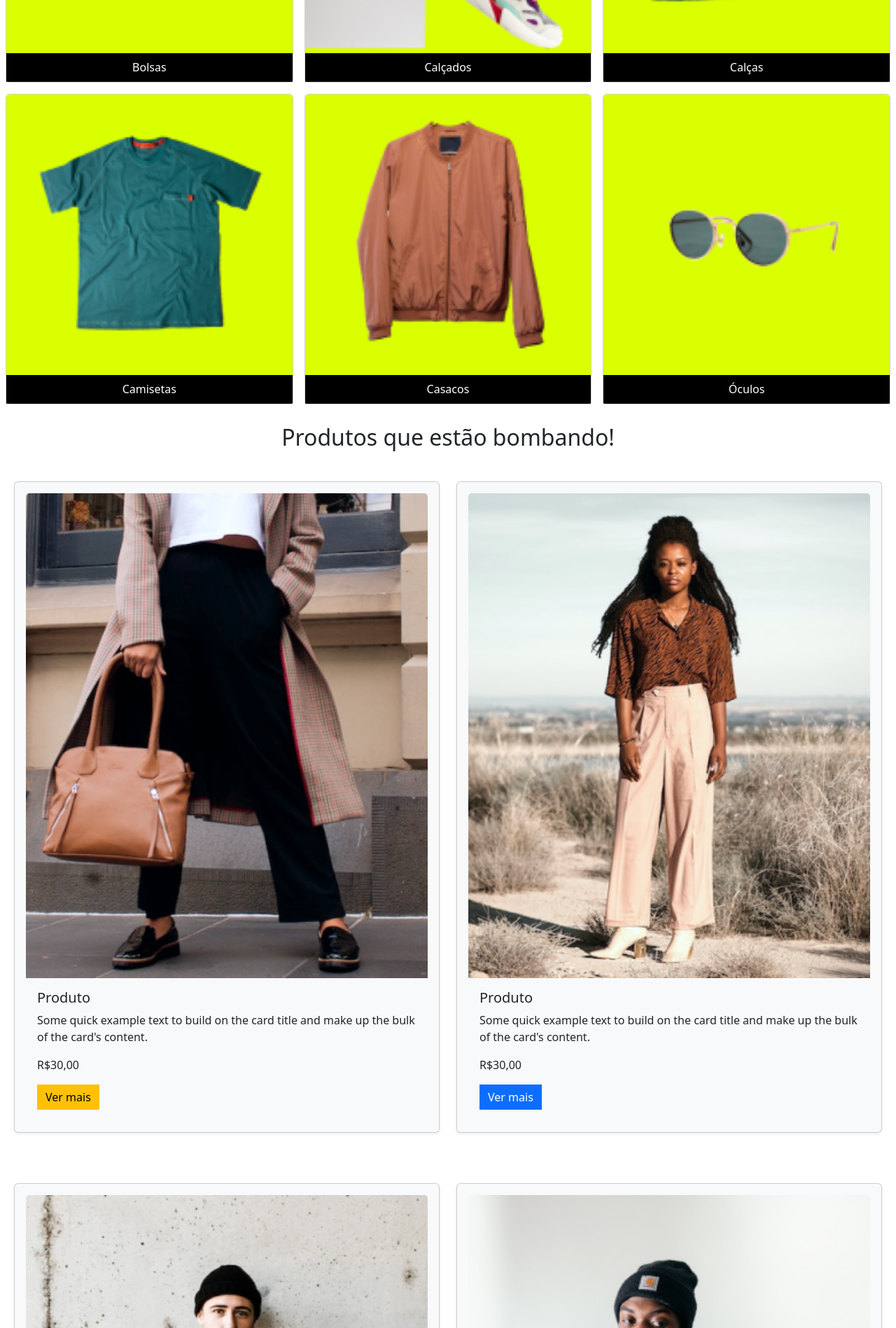
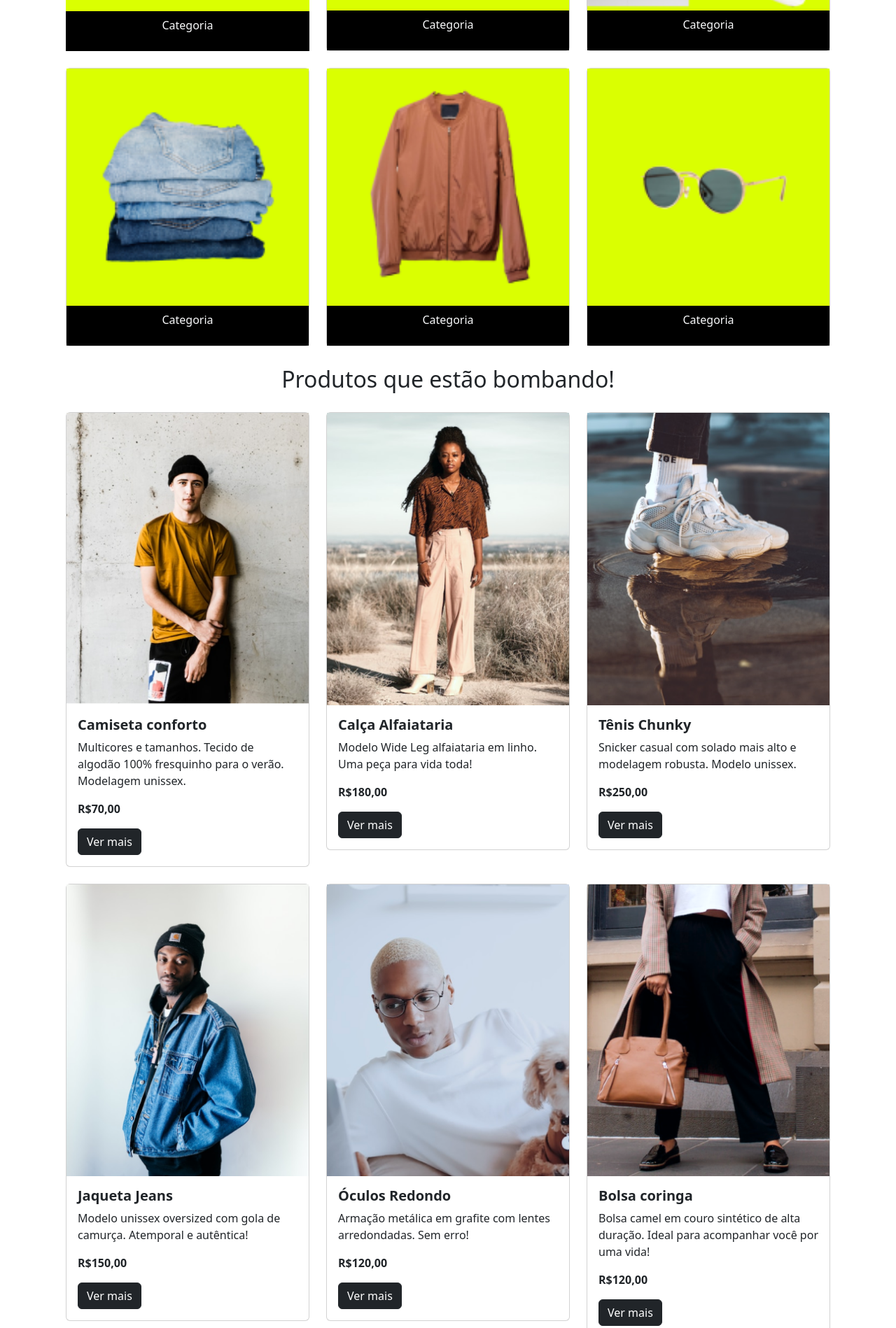
Before and after one commit to keodevspace/Meteora_ECommerce, a plain HTML site: page index.html in a window 1280 px wide. Shown: the part 840-2738 px from the top of the page at 70% size. Drawn offline with nearby package versions, Linux system fonts and the light colour scheme.

Commit message:
finished html v1

```diff
--- a/index.html
+++ b/index.html
@@ -116,196 +116,219 @@
     <!-- cards -->
     <h2 class="container text-center my-4">Busque por categoria</h2>
 
-    <div container class="row mx-auto g-3"> <!--grid and breakpoint-->
+    <div class="container row mx-auto g-4">
         <div class="col-6 col-md-4 col-xxl-2">
-            <div class="card">
-              <img src="./assets/Desktop/categorias/categoria-bolsa.png" class="card-img-top" alt="categoria1-desktop">
-              <div class="card-header bg-black text-bg-dark">
-                <p class="text-center card-text">
-                  Bolsas
-                </p>
-              </div>
-            </div>
-          </div>
-          <div class="col-6 col-md-4 col-xxl-2">
-            <div class="card">
-                <img src="./assets/Desktop/categorias/categoria-calcados.png" class="card-img-top" alt="categoria1-desktop">
-              <div class="card-header bg-black text-bg-dark">
-                <p class="text-center card-text">
-                  Calçados
-                </p>
-              </div>
-            </div>
-          </div>
-          <div class="col-6 col-md-4 col-xxl-2">
-            <div class="card">
-                <img src="./assets/Desktop/categorias/categoria-calcas.png" class="card-img-top" alt="categoria1-desktop">
-              <div class="card-header bg-black text-bg-dark">
-                <p class="text-center card-text">
-                  Calças
-                </p>
-              </div>
-            </div>
-          </div>
-          <div class="col-6 col-md-4 col-xxl-2">
-            <div class="card">
-
-                <img src="./assets/Desktop/categorias/categoria-camiseta.png" class="card-img-top" alt="categoria1-desktop">
-
-              <div class="card-header bg-black text-bg-dark">
-                <p class="text-center card-text">
-                  Camisetas
-                </p>
-              </div>
-            </div>
-          </div>
-          <div class="col-6 col-md-4 col-xxl-2">
-            <div class="card">
-
-                <img src="./assets/Desktop/categorias/categoria-casacos.png" class="card-img-top" alt="categoria1-desktop">
-
-              <div class="card-header bg-black text-bg-dark">
-                <p class="text-center card-text">
-                  Casacos
-                </p>
-              </div>
-            </div>
-          </div>
-          <div class="col-6 col-md-4 col-xxl-2">
-            <div class="card">
-
-            <img src="./assets/Desktop/categorias/categoria-oculos.png" class="card-img-top" alt="categoria1-desktop">
-
-              <div class="card-header bg-black text-bg-dark">
-                <p class="text-center card-text">
-                  Óculos
+            <div class="card border-0">
+                <img class="d-md-none d-block" src="./assets/Mobile/categorias/categoria-camiseta.png"
+                    alt="Camiseta masculina de manga na cor verde, com bolso, com detalhe vermelho">
+                <img class="d-none d-md-block d-xl-none" src="./assets/Tablet/categorias/categoria-camiseta.png"
+                    alt="Camiseta masculina de manga na cor verde, com bolso, com detalhe vermelho">
+                <img class="d-none d-xl-block" src="./assets/Desktop/categorias/categoria-camiseta.png"
+                    alt="Camiseta masculina de manga na cor verde, com bolso, com detalhe vermelho">
+                <div class="card-header bg-black text-light">
+                    <p class="text-center">
+                        Categoria
                     </p>
                 </div>
             </div>
         </div>
 
-    <h2 class="container text-center my-4 p-1 ">Produtos que estão bombando!</h2>
-
-    <div>
-        <div class="row mx-auto"> <!--grid and breakpoint-->
-            <div class="col-12 col-md-6 col-xxl-4 pb-4">
-                <div class="card shadow-sm p-3 mb-5 bg-body-tertiary rounded">
-
-                    <img class="img-fluid d-md-none" src="./assets/Mobile/produtos/bolsa.png" class="card-img-top" alt="produto1">
-
-                    <img class="img-fluid d-none d-md-block d-xl-none"  src="./assets/Tablet/produtos/bolsa.png" class="card-img-top" alt="produto1">
-
-                    <img src="./assets/Desktop/produtos/bolsa.png" class="card-img-top" alt="produto1">
-
-                    <div class="card-body">
-                        <h5 class="card-title">Produto</h5>
-                        <p class="card-text">Some quick example text to build on the card title and make up the bulk of
-                            the card's
-                            content.</p>
-                        <p>R$30,00</p>
-                        <a href="#" class="btn btn-warning rounded-0 border-0">Ver mais</a>
+        <div class="col-6 col-md-4 col-xxl-2">
+            <div class="card">
+                <img class="d-md-none d-block" src="./assets/Mobile/categorias/categoria-bolsa.png"
+                    alt="Bolsa feminina de couro na cor marrom, com cortes quadrados, e alça dourada em formato de corrente com detalhe verde, em fundo verde limão.">
+                <img class="d-none d-md-block d-xl-none" src="./assets/Tablet/categorias/categoria-bolsas.png"
+                    alt="Bolsa feminina de couro na cor marrom, com cortes quadrados, e alça dourada em formato de corrente com detalhe verde, em fundo verde limão.">
+                <img class="d-none d-xl-block" src="./assets/Desktop/categorias/categoria-bolsa.png"
+                    alt="Bolsa feminina de couro na cor marrom, com cortes quadrados, e alça dourada em formato de corrente com detalhe verde, em fundo verde limão.">
+                <div class="card-header bg-black text-light">
+                    <p class="text-center">
+                        Categoria
+                    </p>
                 </div>
             </div>
         </div>
-            <div class="col-12 col-md-6 col-xxl-4 pb-4">
-                <div class="card shadow-sm p-3 mb-5 bg-body-tertiary rounded">
 
-                    <img class="img-fluid d-md-none" src="./assets/Mobile/produtos/calca.png" class="card-img-top" alt="produto">
+        <div class="col-6 col-md-4 col-xxl-2">
+            <div class="card">
+                <img class="d-md-none d-block" src="./assets/Mobile/categorias/categoria-calcados.png"
+                    alt="Par de tênis unissex com cor predominante branca e traços na cores laranja, azul, verde e cadarço vermelho, em fundo verde limão.">
+                <img class="d-none d-md-block d-xl-none" src="./assets/Tablet/categorias/categoria-calcados.png"
+                    alt="Par de tênis unissex com cor predominante branca e traços na cores laranja, azul, verde e cadarço vermelho, em fundo verde limão.">
+                <img class="d-none d-xl-block" src="./assets/Desktop/categorias/categoria-calcados.png"
+                    alt="Par de tênis unissex com cor predominante branca e traços na cores laranja, azul, verde e cadarço vermelho, em fundo verde limão.">
 
-                    <img class="img-fluid d-none d-md-block d-xl-none"  src="./assets/Tablet/produtos/calca.png" class="card-img-top" alt="produto">
-
-                    <img src="./assets/Desktop/produtos/calca.png" class="card-img-top" alt="produto1">
-
-                    <div class="card-body">
-                        <h5 class="card-title">Produto</h5>
-                        <p class="card-text">Some quick example text to build on the card title and make up the bulk of
-                            the card's
-                            content.</p>
-                        <p>R$30,00</p>
-                        <a href="#" class="btn btn-primary botao-lilas rounded-0 border-0">Ver mais</a>
+                <div class="card-header bg-black text-light">
+                    <p class="text-center">
+                        Categoria
+                    </p>
                 </div>
             </div>
         </div>
-            <div class="col-12 col-md-6 col-xxl-4 pb-4">
-                <div class="card shadow-sm p-3 mb-5 bg-body-tertiary rounded">
 
-                    <img class="img-fluid d-md-none" src="./assets/Mobile/produtos/camiseta.png" class="card-img-top" alt="produto">
+        <div class="col-6 col-md-4 col-xxl-2">
+            <div class="card">
+                <img class="d-md-none d-block" src="./assets/Mobile/categorias/categoria-calcas.png"
+                    alt="Camiseta masculina de manga na cor verde, com bolso, com detalhe vermelho">
+                <img class="d-none d-md-block d-xl-none" src="./assets/Tablet/categorias/categoria-calcas.png"
+                    alt="Camiseta masculina de manga na cor verde, com bolso, com detalhe vermelho">
+                <img class="d-none d-xl-block" src="./assets/Desktop/categorias/categoria-calcas.png"
+                    alt="Camiseta masculina de manga na cor verde, com bolso, com detalhe vermelho">
 
-                    <img class="img-fluid d-none d-md-block d-xl-none"  src="./assets/Tablet/produtos/camiseta.png" class="card-img-top" alt="produto">
-
-                    <img src="./assets/Desktop/produtos/camiseta.png" class="card-img-top" alt="produto">
-
-                    <div class="card-body">
-                        <h5 class="card-title">Produto</h5>
-                        <p class="card-text">Some quick example text to build on the card title and make up the bulk of
-                            the card's
-                            content.</p>
-                        <p>R$30,00</p>
-                        <a href="#" class="btn btn-primary botao-lilas rounded-0 border-0">Ver mais</a>
+                <div class="card-header bg-black text-light">
+                    <p class="text-center">
+                        Categoria
+                    </p>
                 </div>
             </div>
         </div>
-            <div class="col-12 col-md-6 col-xxl-4 pb-4">
-                <div class="card shadow-sm p-3 mb-5 bg-body-tertiary rounded">
 
-                    <img class="img-fluid d-md-none" src="./assets/Mobile/produtos/jaqueta-jeans.png" class="card-img-top" alt="produto">
+        <div class="col-6 col-md-4 col-xxl-2">
+            <div class="card">
+                <img class="d-md-none d-block" src="./assets/Mobile/categorias/categoria-casacos.png"
+                    alt="Casaco masculino na cor marrom em fundo verde limão.">
+                <img class="d-none d-md-block d-xl-none" src="./assets/Tablet/categorias/categoria-casacos.png"
+                    alt="Casaco masculino na cor marrom em fundo verde limão.">
+                <img class="d-none d-xl-block" src="./assets/Desktop/categorias/categoria-casacos.png"
+                    alt="Casaco masculino na cor marrom em fundo verde limão.">
 
-                    <img class="img-fluid d-none d-md-block d-xl-none"  src="./assets/Tablet/produtos/jaqueta-jeans.png" class="card-img-top" alt="produto">
-
-                    <img src="./assets/Desktop/produtos/jaqueta-jeans.png" class="card-img-top" alt="produto">
-
-                    <div class="card-body">
-                        <h5 class="card-title">Produto</h5>
-                        <p class="card-text">Some quick example text to build on the card title and make up the bulk of
-                            the card's
-                            content.</p>
-                        <p>R$30,00</p>
-                        <a href="#" class="btn btn-primary botao-lilas rounded-0 border-0">Ver mais</a>
+                <div class="card-header bg-black text-light">
+                    <p class="text-center">
+                        Categoria
+                    </p>
                 </div>
             </div>
         </div>
-            <div class="col-12 col-md-6 col-xxl-4 pb-4">
-                <div class="card shadow-sm p-3 mb-5 bg-body-tertiary rounded">
 
-                    <img class="img-fluid d-md-none" src="./assets/Mobile/produtos/oculos.png" class="card-img-top" alt="produto">
+        <div class="col-6 col-md-4 col-xxl-2">
+            <div class="card">
+                <img class="d-md-none d-block" src="./assets/Mobile/categorias/categoria-oculos.png"
+                    alt="Óculos de Sol com lentes arredondadas e armação dourada, em fundo verde limão.">
+                <img class="d-none d-md-block d-xl-none" src="./assets/Tablet/categorias/categoria-oculos.png"
+                    alt="Óculos de Sol com lentes arredondadas e armação dourada, em fundo verde limão.">
+                <img class="d-none d-xl-block" src="./assets/Desktop/categorias/categoria-oculos.png"
+                    alt="Óculos de Sol com lentes arredondadas e armação dourada, em fundo verde limão.">
 
-                    <img class="img-fluid d-none d-md-block d-xl-none"  src="./assets/Tablet/produtos/oculos.png" class="card-img-top" alt="produto">
-
-                    <img src="./assets/Desktop/produtos/oculos.png" class="card-img-top" alt="produto">
-
-                    <div class="card-body">
-                        <h5 class="card-title">Produto</h5>
-                        <p class="card-text">Some quick example text to build on the card title and make up the bulk of
-                            the card's
-                            content.</p>
-                        <p>R$30,00</p>
-                        <a href="#" class="btn btn-primary botao-lilas rounded-0 border-0">Ver mais</a>
-                    </div>
-                </div>
-            </div>
-            <div class="col-12 col-md-6 col-xxl-4 pb-4">
-                <div class="card shadow-sm p-3 mb-5 bg-body-tertiary rounded">
-
-                    <img class="img-fluid d-md-none" src="./assets/Mobile/produtos/tenis.png" class="card-img-top" alt="produto">
-
-                    <img class="img-fluid d-none d-md-block d-xl-none"  src="./assets/Tablet/produtos/tenis.png" class="card-img-top" alt="produto">
-
-                    <img src="./assets/Desktop/produtos/tenis.png" class="card-img-top" alt="produto">
-
-                    <div class="card-body">
-                        <h5 class="card-title">Produto</h5>
-                        <p class="card-text">Some quick example text to build on the card title and make up the bulk of
-                            the card's
-                            content.</p>
-                        <p>R$30,00</p>
-                        <a href="#" class="btn btn-primary botao-lilas rounded-0 border-0">Ver mais</a>
-                    </div>
+                <div class="card-header bg-black text-light">
+                    <p class="text-center">
+                        Categoria
+                    </p>
                 </div>
             </div>
         </div>
     </div>
 
-    <section class="pb-4 bg-black text-bg-dark">
+    <!--items  -->
+    <h2 class="container text-center my-4 p-1 ">Produtos que estão bombando!</h2>
+
+    <div class="container row mx-auto g-4">
+        <div class="col-12 col-md-6 col-xl-4">
+            <div class="card">
+                <img class="d-md-none d-block" src="./assets/Mobile/produtos/camiseta.png"
+                    alt="Camiseta masculina de manga na cor verde, com bolso, com detalhe vermelho">
+                <img class="d-none d-md-block d-xl-none" src="./assets/Tablet/produtos/camiseta.png"
+                    alt="Camiseta masculina de manga na cor verde, com bolso, com detalhe vermelho">
+                <img class="d-none d-xl-block" src="./assets/Desktop/produtos/camiseta.png"
+                    alt="Camiseta masculina de manga na cor verde, com bolso, com detalhe vermelho">
+                <div class="card-body">
+                    <h5 class="card-title fw-bold">Camiseta conforto</h5>
+                    <p class="card-text">Multicores e tamanhos. Tecido de algodão 100% fresquinho para o verão.
+                        Modelagem unissex.
+                    <p class="fw-bold">R$70,00</p>
+                    <a href="#" class="btn btn-dark">Ver mais</a>
+                </div>
+            </div>
+        </div>
+
+        <div class="col-12 col-md-6 col-xl-4">
+            <div class="card">
+                <img class="d-md-none d-block" src="./assets/Mobile/produtos/calca.png"
+                    alt="Camiseta masculina de manga na cor verde, com bolso, com detalhe vermelho">
+                <img class="d-none d-md-block d-xl-none" src="./assets/Tablet/produtos/calca.png"
+                    alt="Camiseta masculina de manga na cor verde, com bolso, com detalhe vermelho">
+                <img class="d-none d-xl-block" src="./assets/Desktop/produtos/calca.png"
+                    alt="Camiseta masculina de manga na cor verde, com bolso, com detalhe vermelho">
+                <div class="card-body">
+                    <h5 class="card-title fw-bold">Calça Alfaiataria</h5>
+                    <p class="card-text">Modelo Wide Leg alfaiataria em linho. Uma peça para vida toda!</p>
+                    <p class="fw-bold">R$180,00</p>
+                    <a href="#" class="btn btn-dark">Ver mais</a>
+                </div>
+            </div>
+        </div>
+
+        <div class="col-12 col-md-6 col-xl-4">
+            <div class="card">
+                <img class="d-md-none d-block" src="./assets/Mobile/produtos/tenis.png"
+                    alt="Camiseta masculina de manga na cor verde, com bolso, com detalhe vermelho">
+                <img class="d-none d-md-block d-xl-none" src="./assets/Tablet/produtos/tenis.png"
+                    alt="Camiseta masculina de manga na cor verde, com bolso, com detalhe vermelho">
+                <img class="d-none d-xl-block" src="./assets/Desktop/produtos/tenis.png"
+                    alt="Camiseta masculina de manga na cor verde, com bolso, com detalhe vermelho">
+                <div class="card-body">
+                    <h5 class="card-title fw-bold">Tênis Chunky</h5>
+                    <p class="card-text">Snicker casual com solado mais alto e modelagem robusta. Modelo unissex.</p>
+                    <p class="fw-bold">R$250,00</p>
+                    <a href="#" class="btn btn-dark">Ver mais</a>
+                </div>
+            </div>
+        </div>
+
+        <div class="col-12 col-md-6 col-xl-4">
+            <div class="card">
+                <img class="d-md-none d-block" src="./assets/Mobile/produtos/jaqueta-jeans.png"
+                    alt="Camiseta masculina de manga na cor verde, com bolso, com detalhe vermelho">
+                <img class="d-none d-md-block d-xl-none" src="./assets/Tablet/produtos/jaqueta-jeans.png"
+                    alt="Camiseta masculina de manga na cor verde, com bolso, com detalhe vermelho">
+                <img class="d-none d-xl-block" src="./assets/Desktop/produtos/jaqueta-jeans.png"
+                    alt="Camiseta masculina de manga na cor verde, com bolso, com detalhe vermelho">
+                <div class="card-body">
+                    <h5 class="card-title fw-bold">Jaqueta Jeans</h5>
+                    <p class="card-text">Modelo unissex oversized com gola de camurça. Atemporal e autêntica!</p>
+                    <p class="fw-bold">R$150,00</p>
+                    <a href="#" class="btn btn-dark">Ver mais</a>
+                </div>
+            </div>
+        </div>
+
+        <div class="col-12 col-md-6 col-xl-4">
+            <div class="card">
+                <img class="d-md-none d-block" src="./assets/Mobile/produtos/oculos.png"
+                    alt="Camiseta masculina de manga na cor verde, com bolso, com detalhe vermelho">
+                <img class="d-none d-md-block d-xl-none" src="./assets/Tablet/produtos/oculos.png"
+                    alt="Camiseta masculina de manga na cor verde, com bolso, com detalhe vermelho">
+                <img class="d-none d-xl-block" src="./assets/Desktop/produtos/oculos.png"
+                    alt="Camiseta masculina de manga na cor verde, com bolso, com detalhe vermelho">
+                <div class="card-body">
+                    <h5 class="card-title fw-bold">Óculos Redondo</h5>
+                    <p class="card-text">Armação metálica em grafite com lentes arredondadas. Sem erro!</p>
+                    <p class="fw-bold">R$120,00</p>
+                    <a href="#" class="btn btn-dark">Ver mais</a>
+                </div>
+            </div>
+        </div>
+
+        <div class="col-12 col-md-6 col-xl-4">
+            <div class="card">
+                <img class="d-md-none d-block" src="./assets/Mobile/produtos/bolsa.png"
+                    alt="Camiseta masculina de manga na cor verde, com bolso, com detalhe vermelho">
+                <img class="d-none d-md-block d-xl-none" src="./assets/Tablet/produtos/bolsa.png"
+                    alt="Camiseta masculina de manga na cor verde, com bolso, com detalhe vermelho">
+                <img class="d-none d-xl-block" src="./assets/Desktop/produtos/bolsa.png"
+                    alt="Camiseta masculina de manga na cor verde, com bolso, com detalhe vermelho">
+                <div class="card-body">
+                    <h5 class="card-title fw-bold">Bolsa coringa</h5>
+                    <p class="card-text">Bolsa camel em couro sintético de alta duração. Ideal para acompanhar você por
+                        uma vida!</p>
+                    <p class="fw-bold">R$120,00</p>
+                    <a href="#" class="btn btn-dark">Ver mais</a>
+                </div>
+            </div>
+        </div>
+    </div>
+
+   <!-- banner bottom -->
+    <section class="mt-5 pb-4 bg-black text-bg-dark">
 
         <h2 class="text-center py-3">Conheça todas as nossas facilidades</h2>
 
@@ -339,7 +362,7 @@
 
     </section>
 
-    <form class="container w-auto border my-5 p-4 text-center">
+    <form class="container w-auto border my-5 py-4 text-center">
         <h5>Quer receber nossas novidades, promoções exclusivas e 10% OFF na primeira compra? Cadastre-se!</h5>
         <div class="input-group my-3">
             <input type="email" class="form-control border-secondary rounded-0" placeholder="Digite seu e-mail"
@@ -349,9 +372,9 @@
     </form>
 
     <!-- footer -->
-    <footer class="container text-center bg-black text-bg-dark py-3">
-        <div class="card-text">
-            <p class="py-3 fs-6">2023<img src="./assets/logoDEVkeo_semfundo.png" alt="Logo keoDEV" style="max-width:40px" class="img-fluid"> Desenvolvido por Keo Coelho
+    <footer class="mt-5 pb-4 bg-black text-bg-dark text-center">
+        <div class="card-text p-3">
+            <p class="py-3 fs-6">Desenvolvido por Keo Coelho<img src="./assets/logoDEVkeo_semfundo.png" alt="Logo keoDEV" style="max-width:40px" class="img-fluid pb-2">All rights reserved | 2023
             </p>
         </div>
     </footer>
```
Lines whose indentation alone changed are shown as unchanged.
